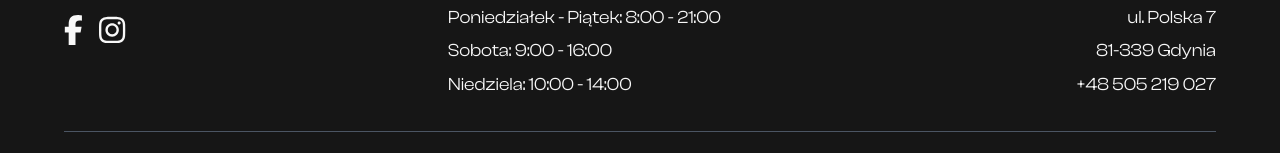
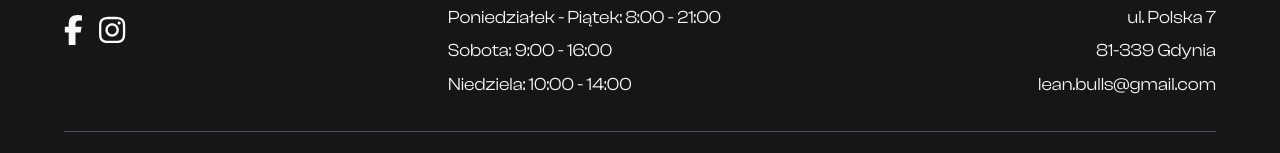
Before and after one commit to 66HEX/lean-bulls-gym, a React (Vite) app: page / in a window 1280 px wide. Shown: the part 4545-4698 px from the top of the page. Built offline with nearby package versions, Linux system fonts and the light colour scheme.

Commit message:
Update ContactSection.tsx

```diff
--- a/src/components/ContactSection/ContactSection.tsx
+++ b/src/components/ContactSection/ContactSection.tsx
@@ -43,7 +43,7 @@ const Footer: React.FC = () => {
                     <h3 className="text-xl md:text-2xl font-semibold mb-2 font-ClashDisplay leading-relaxed">Kontakt</h3>
                     <p className="text-lg font-ClashDisplay mb-1 leading-relaxed">ul. Polska 7</p>
                     <p className="text-lg font-ClashDisplay mb-1 leading-relaxed">81-339 Gdynia</p>
-                    <p className="text-lg font-ClashDisplay leading-relaxed">+48 505 219 027</p>
+                    <p className="text-lg font-ClashDisplay leading-relaxed">lean.bulls@gmail.com</p>
                 </div>
             </div>
 
```
